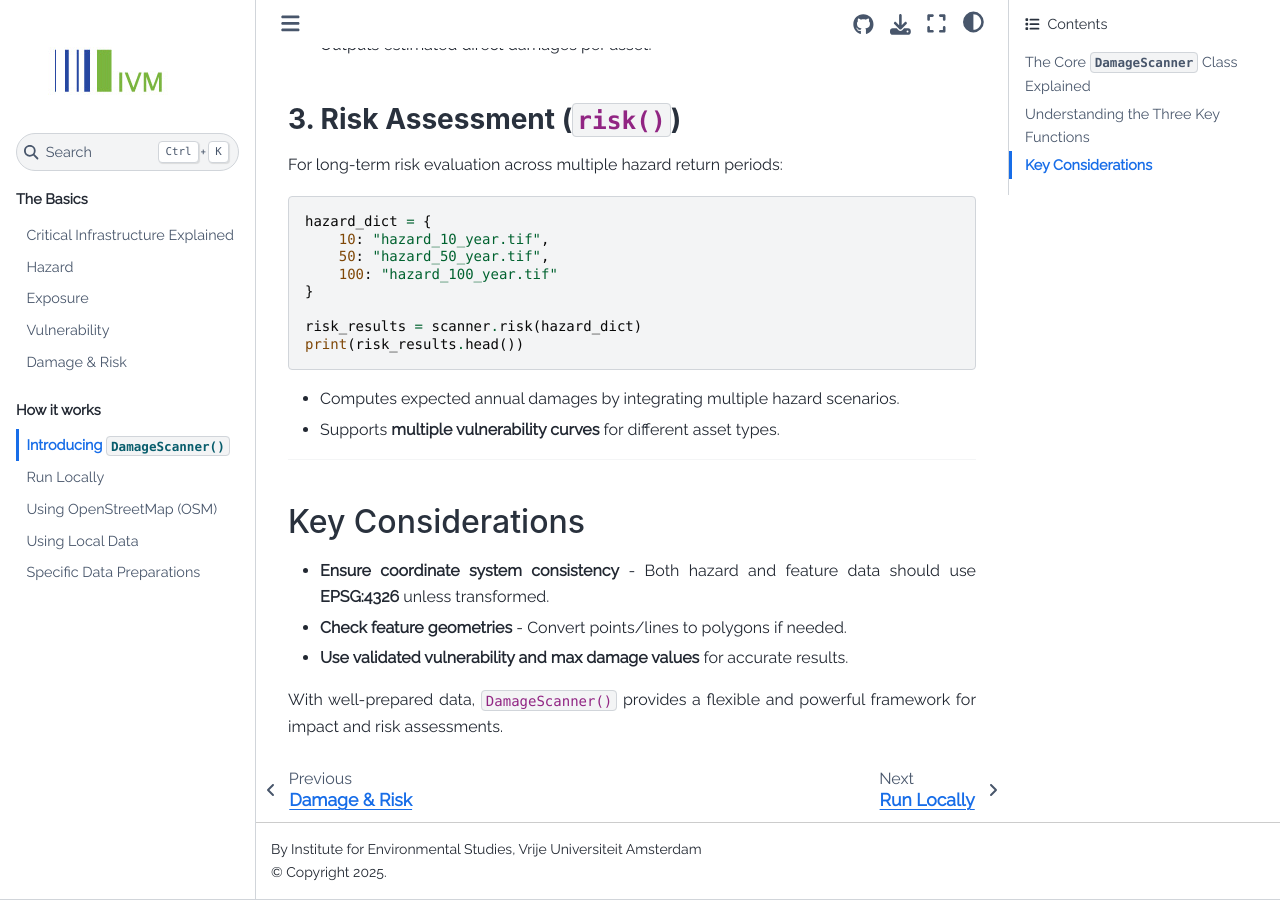
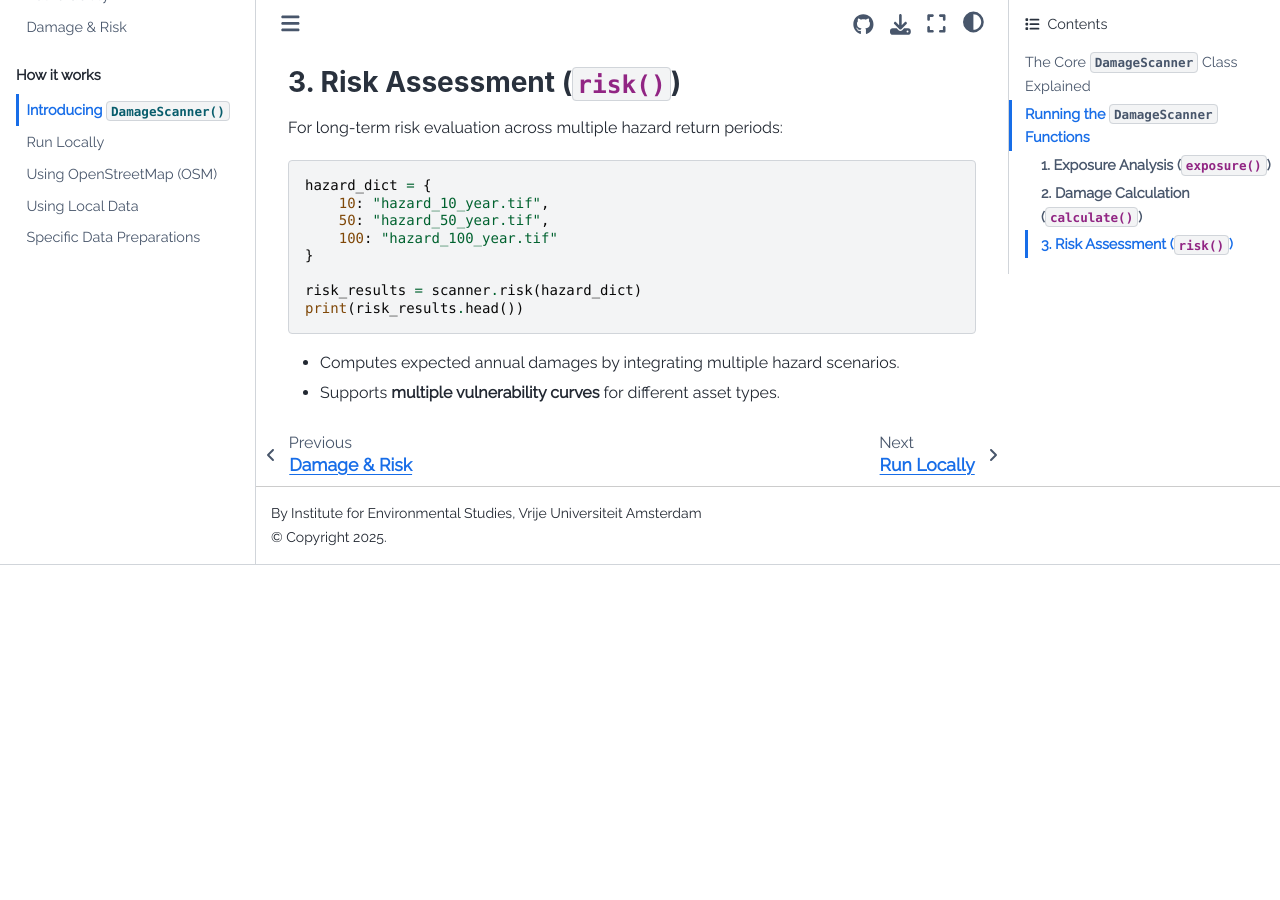
Before and after one commit to VU-IVM/GlobalInfraRisk, a Jupyter Book: the page built from howto/damagescanner.md, in a window 1280 px wide and 900 px high, scrolled down 3265 px. Built offline with Jupyter Book 1.0.4 settings and Sphinx 7.4.7 and the Sphinx Book theme 1.1.4, drawn with Linux system fonts in a browser that asks for light colours; pages that are not in the unit, such as notebooks, are missing from menus; after the commit the page ends 3830 px from its top, so only the background shows below that; some of the changed text lies outside the part shown.

````diff
--- a/howto/damagescanner.md
+++ b/howto/damagescanner.md
@@ -9,7 +9,6 @@
 
 The function is designed to work efficiently with **raster-based hazard data** and **vector-based exposure data**. However, here we will focus on **vector-based** analysis, given that most infrastructure data is available as object-based information.
 
----
 
 ## The Core `DamageScanner` Class Explained
 
@@ -54,9 +53,8 @@
 - [Data Preparation](https://vu-ivm.github.io/GlobalInfraRisk/howto/data_preparation.html)
 - [Running `DamageScanner()` Locally](https://vu-ivm.github.io/GlobalInfraRisk/howto/run_locally.html)
 
----
 
-## Understanding the Three Key Functions
+## Running the `DamageScanner` Functions
 
 To use `DamageScanner()`, the four required inputs **must be specified first** before running any of its core functions.
 
@@ -117,12 +115,3 @@
 ```
 - Computes expected annual damages by integrating multiple hazard scenarios.
 - Supports **multiple vulnerability curves** for different asset types.
-
----
-
-## Key Considerations
-- **Ensure coordinate system consistency** - Both hazard and feature data should use **EPSG:4326** unless transformed.
-- **Check feature geometries** - Convert points/lines to polygons if needed.
-- **Use validated vulnerability and max damage values** for accurate results.
-
-With well-prepared data, `DamageScanner()` provides a flexible and powerful framework for impact and risk assessments.
````
